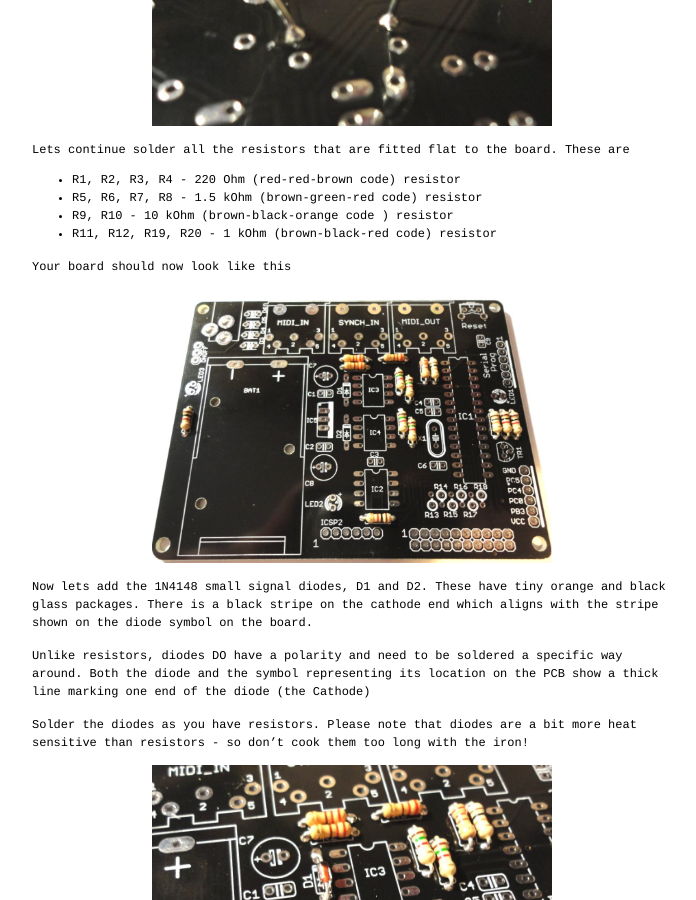
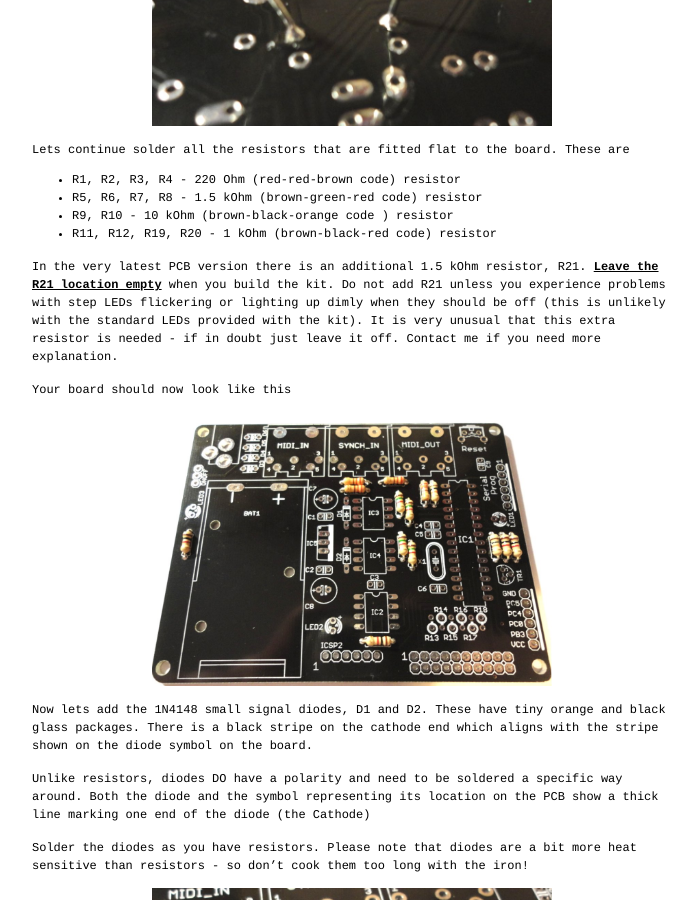
Before and after one commit to hotchk155/hotchk155.github.io, a Jekyll site: the page built from arpie/build.md, in a window 1280 px wide and 900 px high, scrolled down 2002 px. Shown: the whole window, without its empty margins (18-714 px from the left). Built offline with Jekyll 4.4.1, drawn with Linux system fonts in a browser that asks for light colours.

Commit message:
R21 info

```diff
--- a/arpie/build.md
+++ b/arpie/build.md
@@ -32,6 +32,8 @@ Lets continue solder all the resistors that are fitted flat to the board. These
 * R5, R6, R7, R8 - 1.5 kOhm (brown-green-red code) resistor
 * R9, R10 - 10 kOhm (brown-black-orange code ) resistor
 * R11, R12, R19, R20 - 1 kOhm (brown-black-red code) resistor
+
+In the very latest PCB version there is an additional 1.5 kOhm resistor, R21. **Leave the R21 location empty** when you build the kit. Do not add R21 unless you experience problems with step LEDs flickering or lighting up dimly when they should be off (this is unlikely with the standard LEDs provided with the kit). It is very unusual that this extra resistor is needed - if in doubt just leave it off. Contact me if you need more explanation.
 
 Your board should now look like this
 <img src="img/B304.JPG">
```
